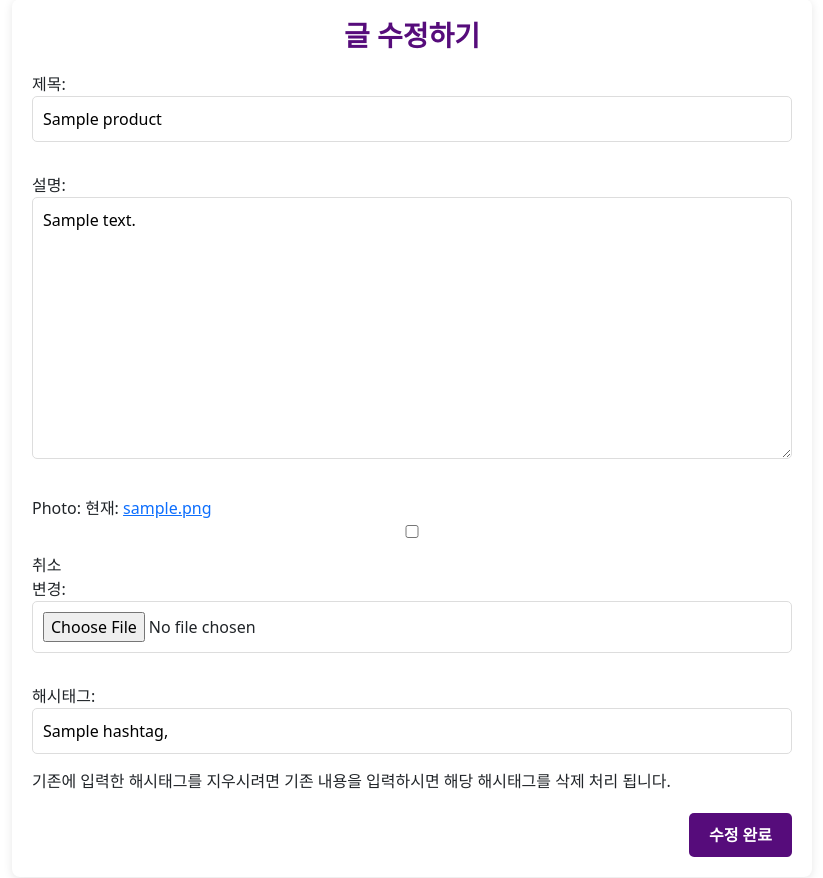
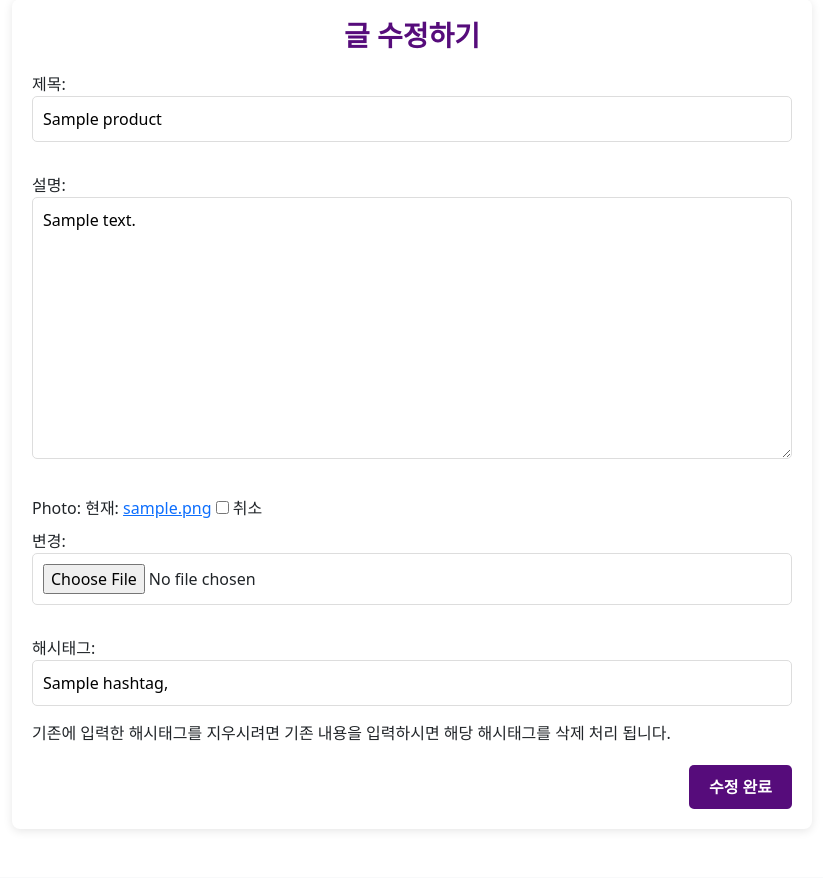
Before and after one commit to SHY-89/spartamarket_8, a Django app: page /products/update/1/ in a window 1280 px wide. Shown: the part 282-1160 px from the top of the page, without its empty margins (228-1051 px from the left). Run offline with Django 4.2, Linux system fonts and the light colour scheme; a user stored in the database is signed in; tables that the repository leaves empty hold one stand-in row (values such as "Sample post"); grey boxes marked "Sample" are stand-in pictures; some libraries are stand-ins or nearby versions.

Commit message:
css photo-clear_id 추가

```diff
--- a/static/css/style.css
+++ b/static/css/style.css
@@ -701,3 +701,5 @@ h5.profile {
     top: -11px;
     right: -8px;
 }
+
+#photo-clear_id{ width: auto; }
```
Also changed, not shown: media/images/제목_없는_아트워크_19.gif (added), media/images/제목_없는_아트워크_24_ie2C273.png (added), media/images/제목_없는_아트워크_25_IcETwLF.png (added), media/images/제목_없는_아트워크_36_dA5BtmR.png (added), media/images/제목_없는_아트워크_54_HAsWSdt.png (added), media/images/제목_없는_아트워크_57_gdzRWeK.png (added), media/images/제목_없는_아트워크_68_E5MYEou.png (added), media/images/제목_없는_아트워크_72_UlM2eT2.png (added), media/images/제목_없는_아트워크_73.png (added), media/images/제목_없는_아트워크_76.png (added), media/images/제목_없는_아트워크_80.png (added), media/images/제목_없는_아트워크_QRXnDVO.gif (added), media/profile_pictures/제목_없는_아트워크_13_fJMkyE7.gif (added), media/profile_pictures/제목_없는_아트워크_18.gif (added).
